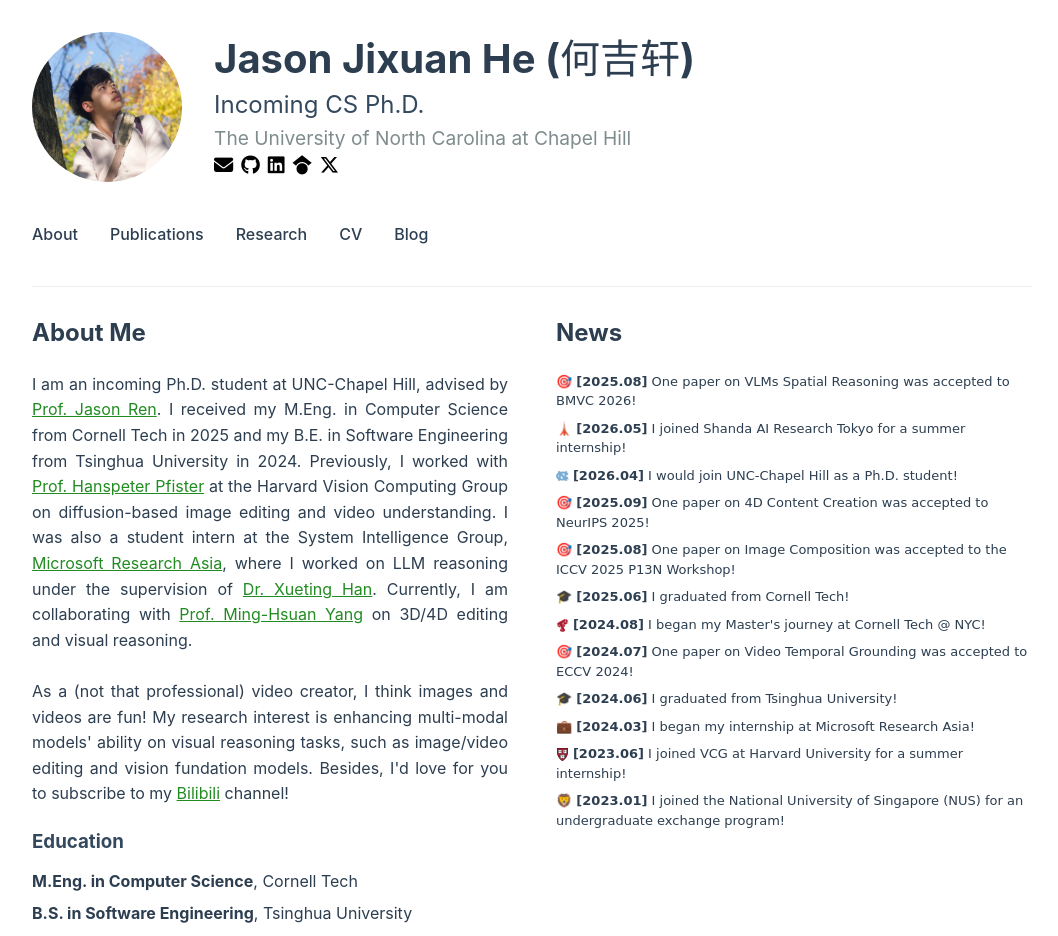
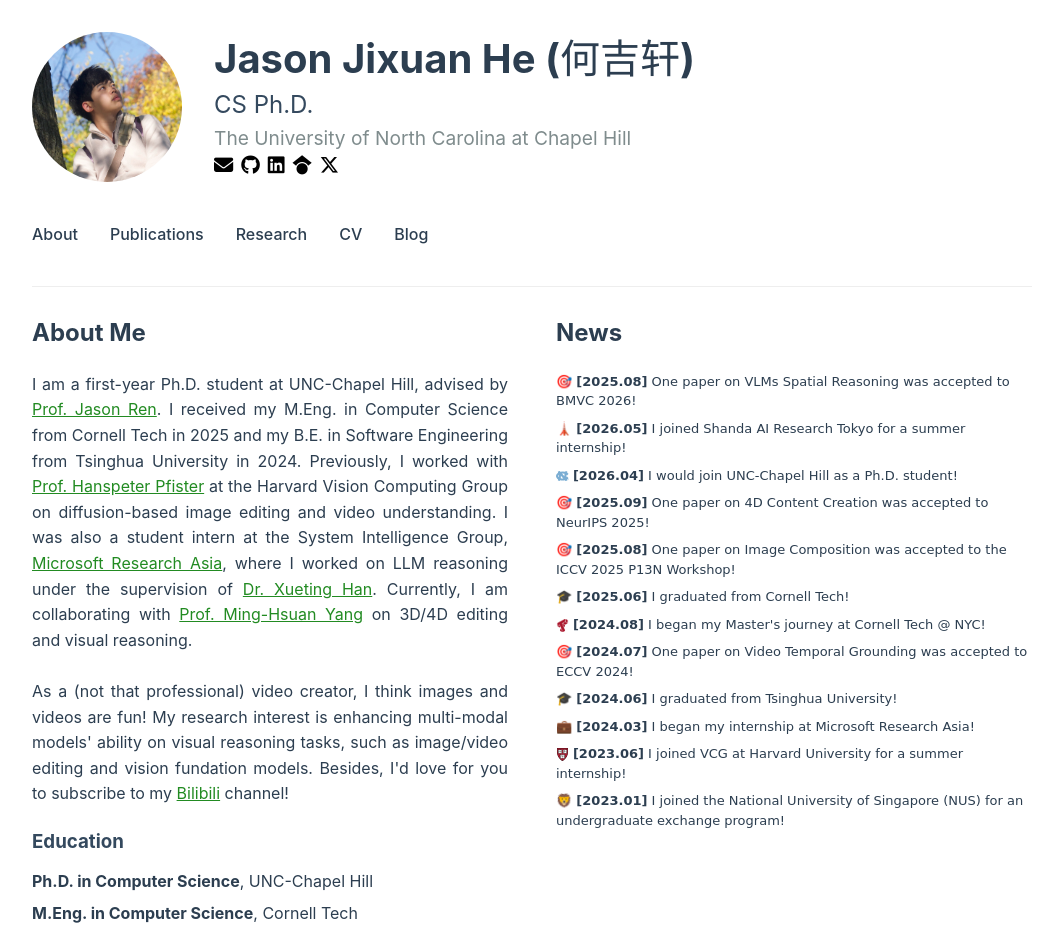
Before and after one commit to KaKituken/home, a Vue app: page /#/ in a window 1280 px wide. Shown: the top 936 px of the page, without its empty margins (108-1166 px from the left). Built offline with nearby package versions, Linux system fonts and the light colour scheme.

Commit message:
update status: PhD

```diff
--- a/src/components/About.vue
+++ b/src/components/About.vue
@@ -6,7 +6,7 @@
   <section id="about" class="section">
     <div class="about-container">
       <h2>About Me</h2>
-      <p>I am an incoming Ph.D. student at UNC-Chapel Hill, advised by <a href="https://jason718.github.io/">Prof. Jason Ren</a>. I received my M.Eng. in Computer Science from Cornell Tech in 2025 and my B.E. in Software Engineering from Tsinghua University in 2024.
+      <p>I am a first-year Ph.D. student at UNC-Chapel Hill, advised by <a href="https://jason718.github.io/">Prof. Jason Ren</a>. I received my M.Eng. in Computer Science from Cornell Tech in 2025 and my B.E. in Software Engineering from Tsinghua University in 2024.
         Previously, I worked with <a href="https://vcg.seas.harvard.edu/people/hanspeter-pfister">Prof. Hanspeter Pfister</a> at the Harvard Vision Computing Group on diffusion-based image editing and video understanding.
         I was also a student intern at the System Intelligence Group, <a href="https://www.microsoft.com/en-us/research/lab/microsoft-research-asia/">Microsoft Research Asia</a>, where I worked on LLM reasoning under the supervision of <a href="https://scholar.google.com/citations?user=UUyVnqgAAAAJ&hl=en">Dr. Xueting Han</a>.
         Currently, I am collaborating with <a href="https://faculty.ucmerced.edu/mhyang/">Prof. Ming-Hsuan Yang</a> on 3D/4D editing and visual reasoning.<br><br>
@@ -19,8 +19,9 @@
       <div class="education">
         <h3>Education</h3>
         <ul>
+          <li><b> Ph.D. in Computer Science</b>, UNC-Chapel Hill</li>
           <li><b> M.Eng. in Computer Science</b>, Cornell Tech</li>
-          <li><b>B.S. in Software Engineering</b>, Tsinghua University</li>
+          <li><b> B.S. in Software Engineering</b>, Tsinghua University</li>
         </ul>
       </div>
     </div>
--- a/src/components/Header.vue
+++ b/src/components/Header.vue
@@ -1,6 +1,6 @@
 <script setup>
 const name = "Jason Jixuan He (何吉轩)"
-const title = "Incoming CS Ph.D."
+const title = "CS Ph.D."
 const institution = "The University of North Carolina at Chapel Hill"
 
 const props = defineProps({
```
